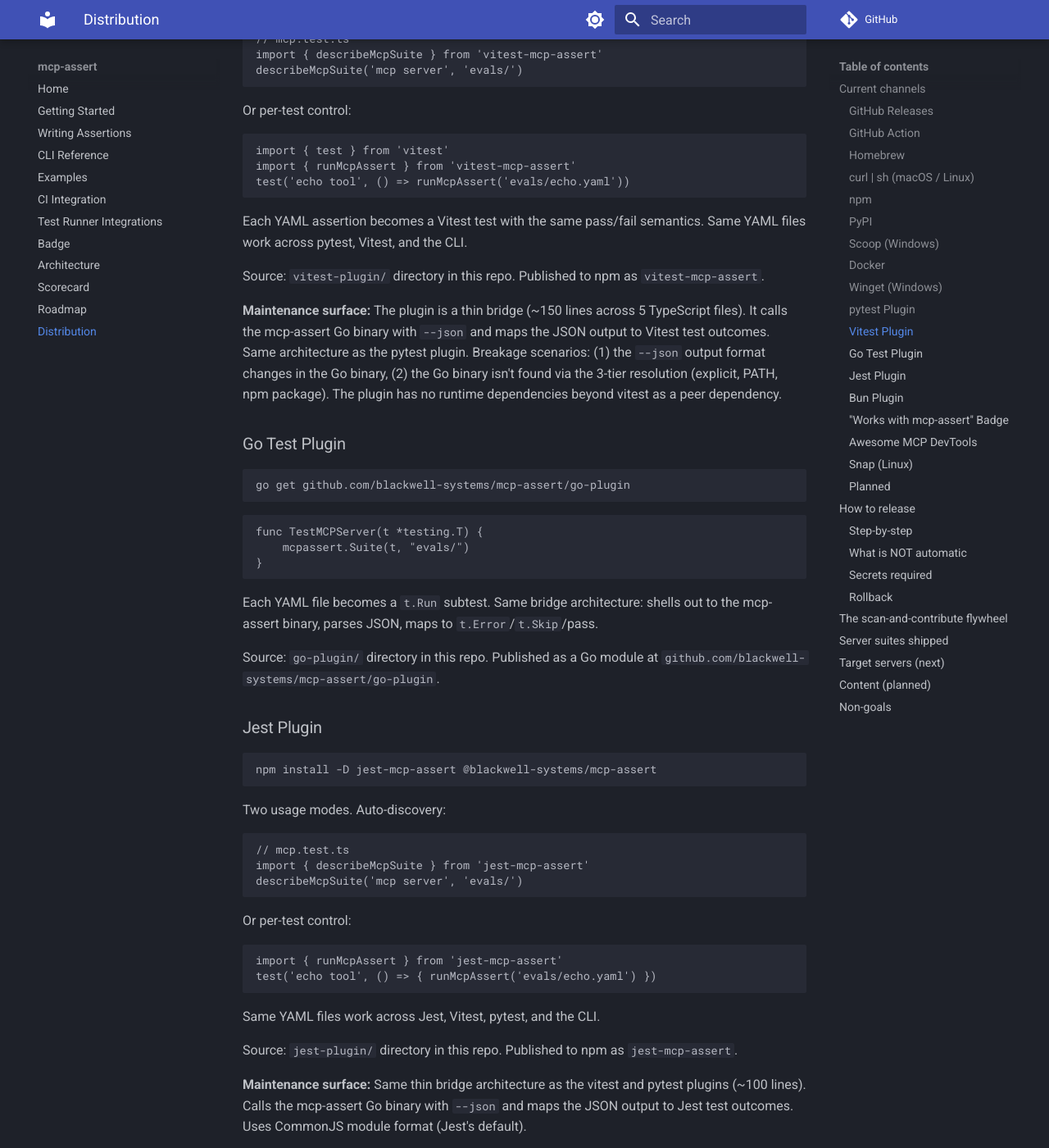
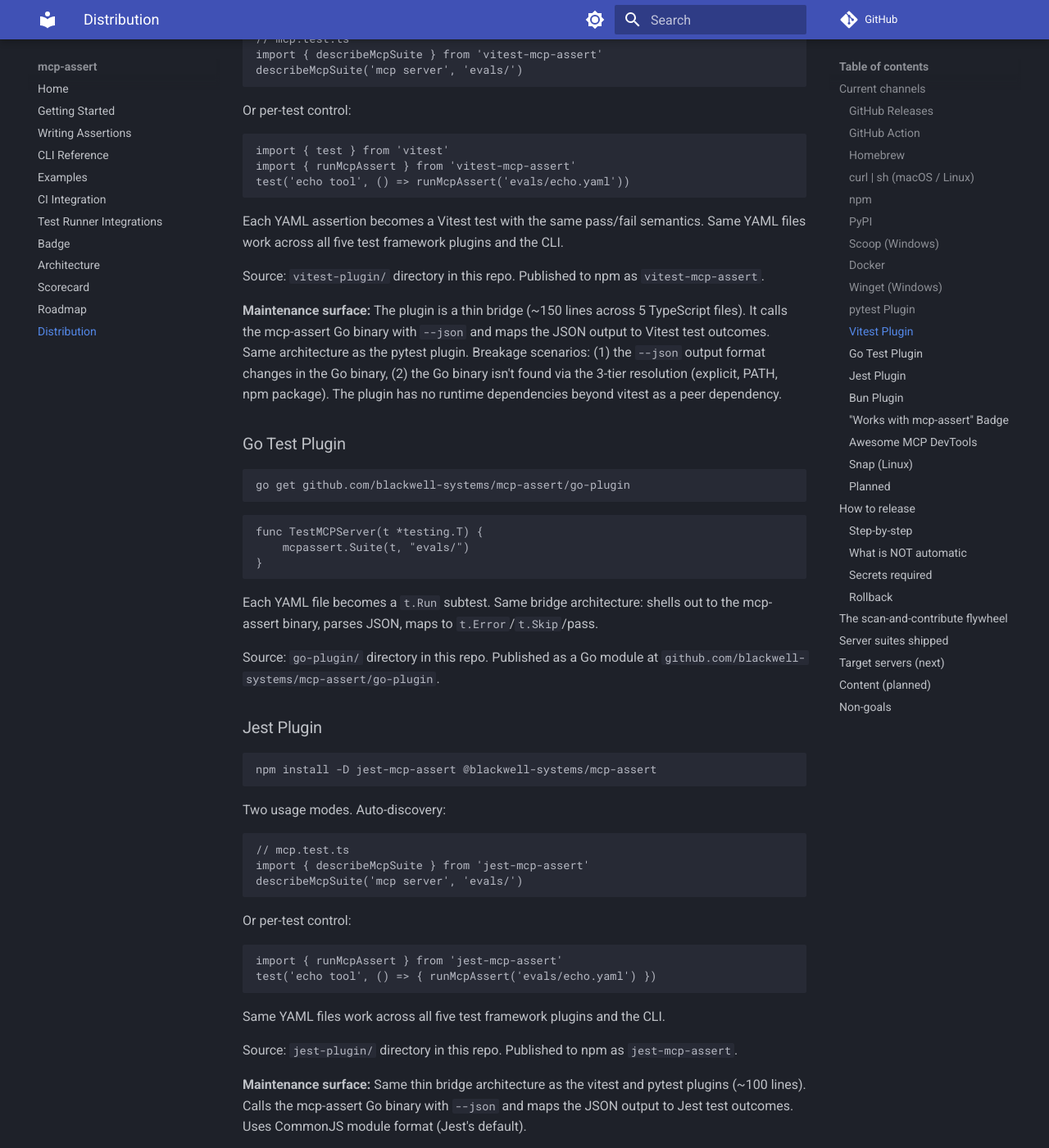
Before and after one commit to blackwell-systems/mcp-assert, an MkDocs documentation site: the page built from docs/distribution.md, in a window 1280 px wide and 1400 px high, scrolled down 3289 px. Shown: the whole window at 82% size. Built offline with MkDocs 1.6.1 and Material for MkDocs 9.7.7, drawn with Linux system fonts in a browser that asks for light colours; comment, search, counter and statistics services are not loaded; some of the changed text lies outside the part shown.

Commit message:
docs: fix Dockerfile Go version, update plugin cross-references, remove stale dogfooding ref

````diff
--- a/docs/distribution.md
+++ b/docs/distribution.md
@@ -113,7 +113,7 @@
 test('echo tool', () => runMcpAssert('evals/echo.yaml'))
 ```
 
-Each YAML assertion becomes a Vitest test with the same pass/fail semantics. Same YAML files work across pytest, Vitest, and the CLI.
+Each YAML assertion becomes a Vitest test with the same pass/fail semantics. Same YAML files work across all five test framework plugins and the CLI.
 
 Source: `vitest-plugin/` directory in this repo. Published to npm as `vitest-mcp-assert`.
 
@@ -152,7 +152,7 @@
 test('echo tool', () => { runMcpAssert('evals/echo.yaml') })
 ```
 
-Same YAML files work across Jest, Vitest, pytest, and the CLI.
+Same YAML files work across all five test framework plugins and the CLI.
 
 Source: `jest-plugin/` directory in this repo. Published to npm as `jest-mcp-assert`.
 
````
Also changed, not shown: other parts of docs/distribution.md (+2 -2 lines).
